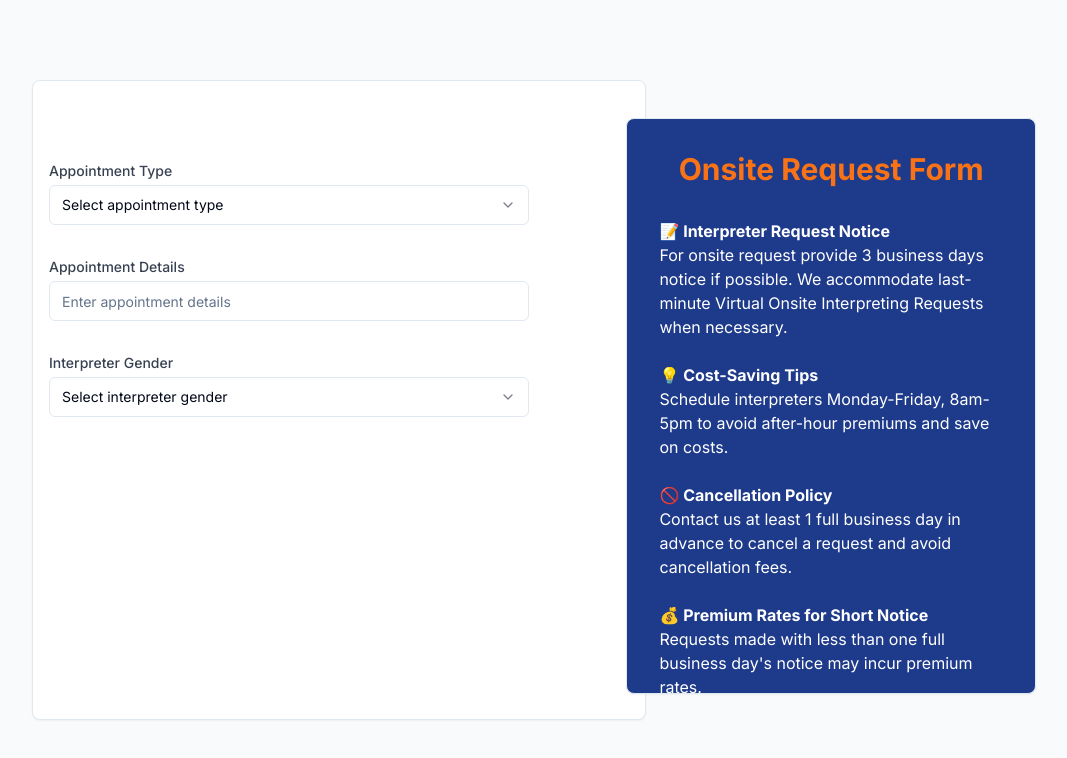
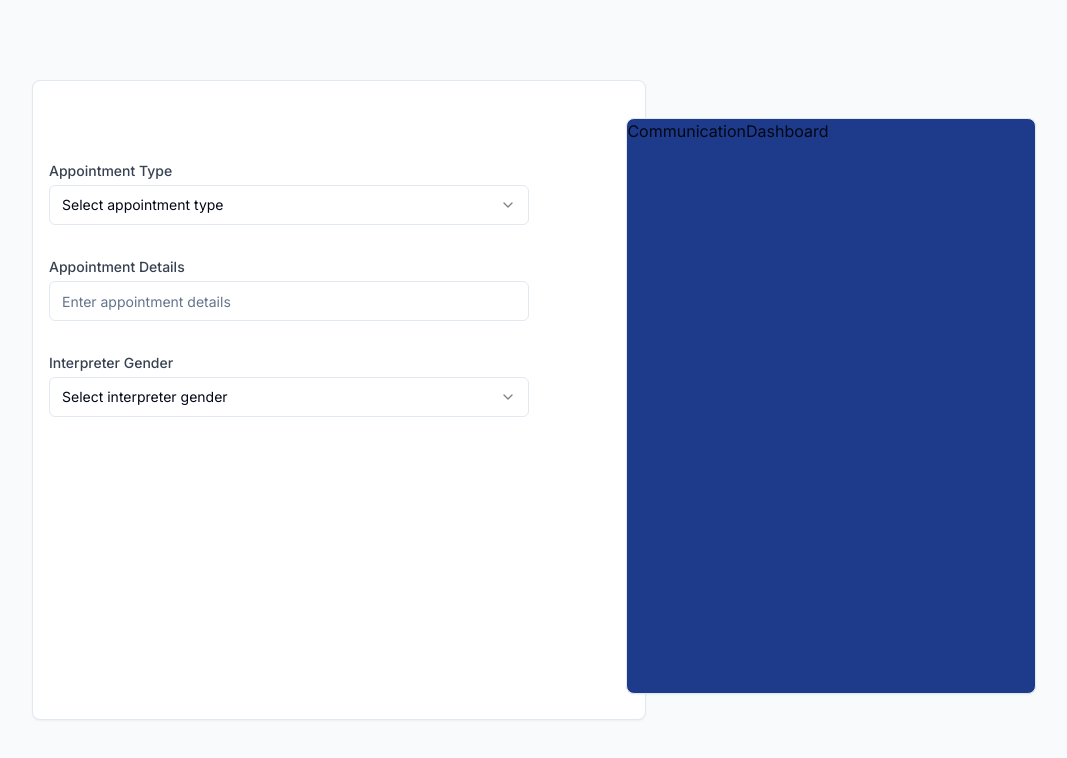
Before and after one commit to CynicusCode/sandbox, a Next.js app: page / in a window 1280 px wide. Shown: the top 758 px of the page, without its empty margins (96-1163 px from the left). Built offline with nearby package versions, Linux system fonts and the light colour scheme.

Commit message:
Updated CommunicationDash

```diff
--- /dev/null
+++ b/app/components/CommunicationDashboard.tsx
@@ -0,0 +1,7 @@
+import React from "react";
+
+const CommunicationDashboard = () => {
+	return <div>CommunicationDashboard</div>;
+};
+
+export default CommunicationDashboard;
--- a/app/components/SignInNotice.tsx
+++ b/app/components/SignInNotice.tsx
@@ -4,7 +4,7 @@ import React from "react";
 const SignInNotice = () => {
 	return (
 		<div className="p-6">
-			<h1 className="font-bold text-orange-500 text-3xl pb-4 flex justify-center">
+			<h1 className="font-bold text-orange-400 text-3xl pb-4 flex justify-center">
 				Onsite Request Form
 			</h1>
 			<div className="text-white mt-4 ">
--- a/app/page.tsx
+++ b/app/page.tsx
@@ -3,9 +3,9 @@ import { Card } from "@/components/ui/card";
 import AppointmentType from "./components/AppointmentType";
 import AppointmentDetails from "./components/AppointmentDetails";
 import InterpreterGender from "./components/InterpreterGender";
-import SignInNotice from "./components/SignInNotice";
+import CommunicationDashboard from "./components/CommunicationDashboard";
 
-const OverlappingCardsLayout = () => {
+const WebformSandbox = () => {
 	return (
 		<div className="flex justify-center items-center min-h-screen bg-slate-50">
 			<div className="max-w-5xl w-full relative">
@@ -21,10 +21,7 @@ const OverlappingCardsLayout = () => {
 
 					{/* Right Card */}
 					<Card className="w-[40%] h-[72vh] bg-blue-900 absolute right-0 top-[6%] mr-5 z-10">
-						<div className="p-2">
-							<SignInNotice />
-
-						</div>
+						<CommunicationDashboard />
 					</Card>
 				</div>
 			</div>
@@ -32,4 +29,4 @@ const OverlappingCardsLayout = () => {
 	);
 };
 
-export default OverlappingCardsLayout;
+export default WebformSandbox;
```
